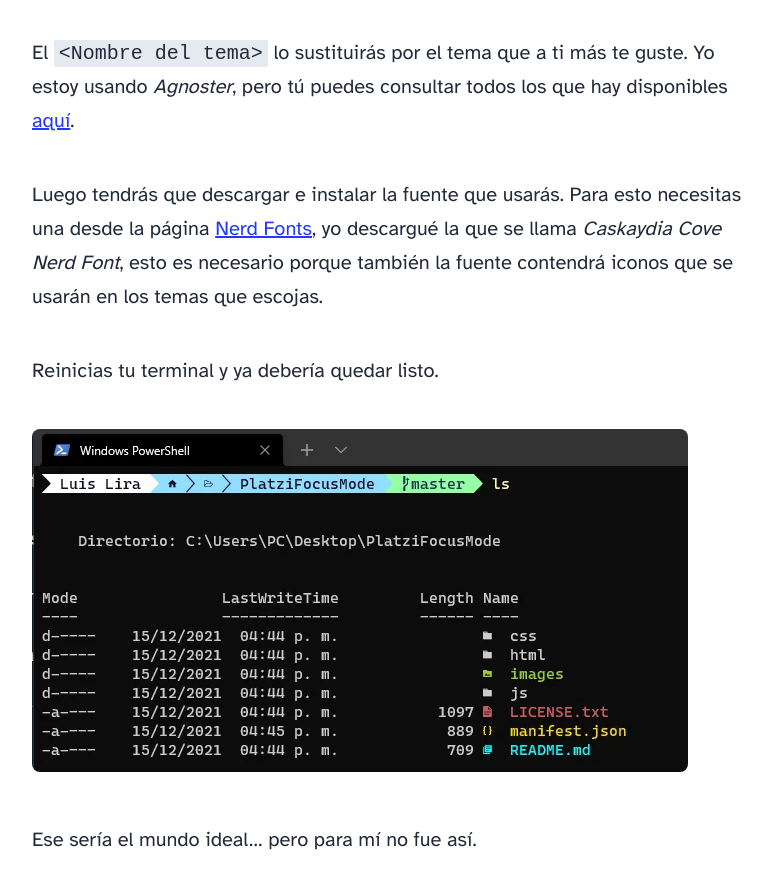
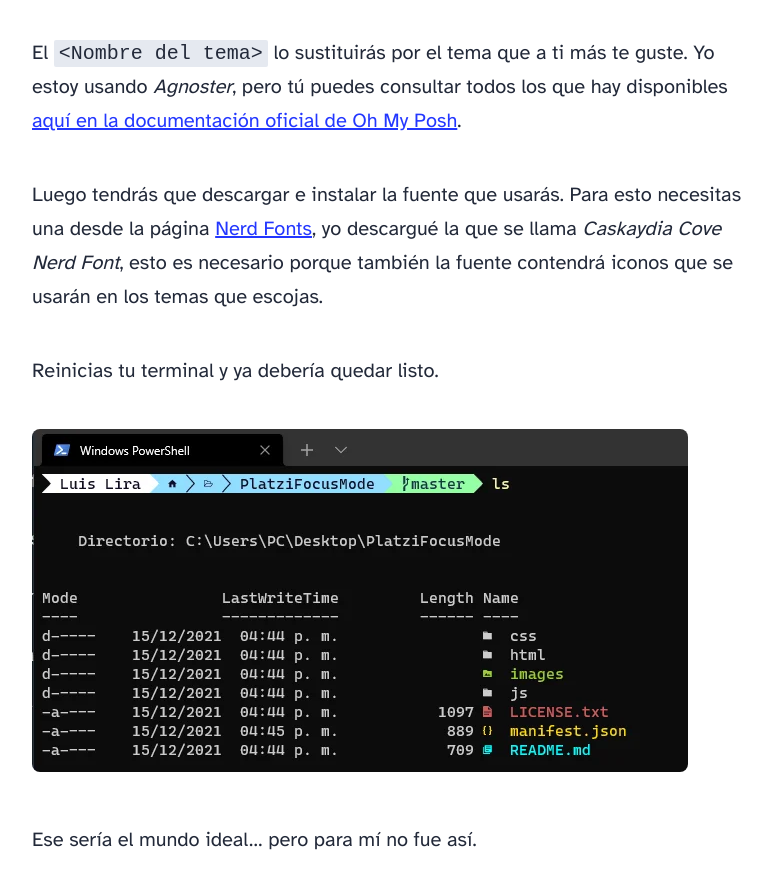
Before and after one commit to LuisLiraC/luisliradev-astro, an Astro site: page /blog/como-personalizar-windows-terminal in a window 1280 px wide. Shown: the part 2719-3614 px from the top of the page, without its empty margins (248-1020 px from the left). Built offline with nearby package versions, Linux system fonts and the light colour scheme; Astro itself is replaced by a stand-in of ours.

Commit message:
improve link copy

```diff
--- a/src/content/blog/como-personalizar-windows-terminal.md
+++ b/src/content/blog/como-personalizar-windows-terminal.md
@@ -30,7 +30,7 @@
 `Import-Module -Name Terminal-Icons`
 `Set-PoshPrompt -Theme <Nombre del tema>`
 
-El `<Nombre del tema>` lo sustituirás por el tema que a ti más te guste. Yo estoy usando _Agnoster_, pero tú puedes consultar todos los que hay disponibles [aquí](https://ohmyposh.dev/docs/themes).
+El `<Nombre del tema>` lo sustituirás por el tema que a ti más te guste. Yo estoy usando _Agnoster_, pero tú puedes consultar todos los que hay disponibles [aquí en la documentación oficial de Oh My Posh](https://ohmyposh.dev/docs/themes).
 
 Luego tendrás que descargar e instalar la fuente que usarás. Para esto necesitas una desde la página [Nerd Fonts](https://www.nerdfonts.com/font-downloads), yo descargué la que se llama _Caskaydia Cove Nerd Font_, esto es necesario porque también la fuente contendrá iconos que se usarán en los temas que escojas.
 
```
